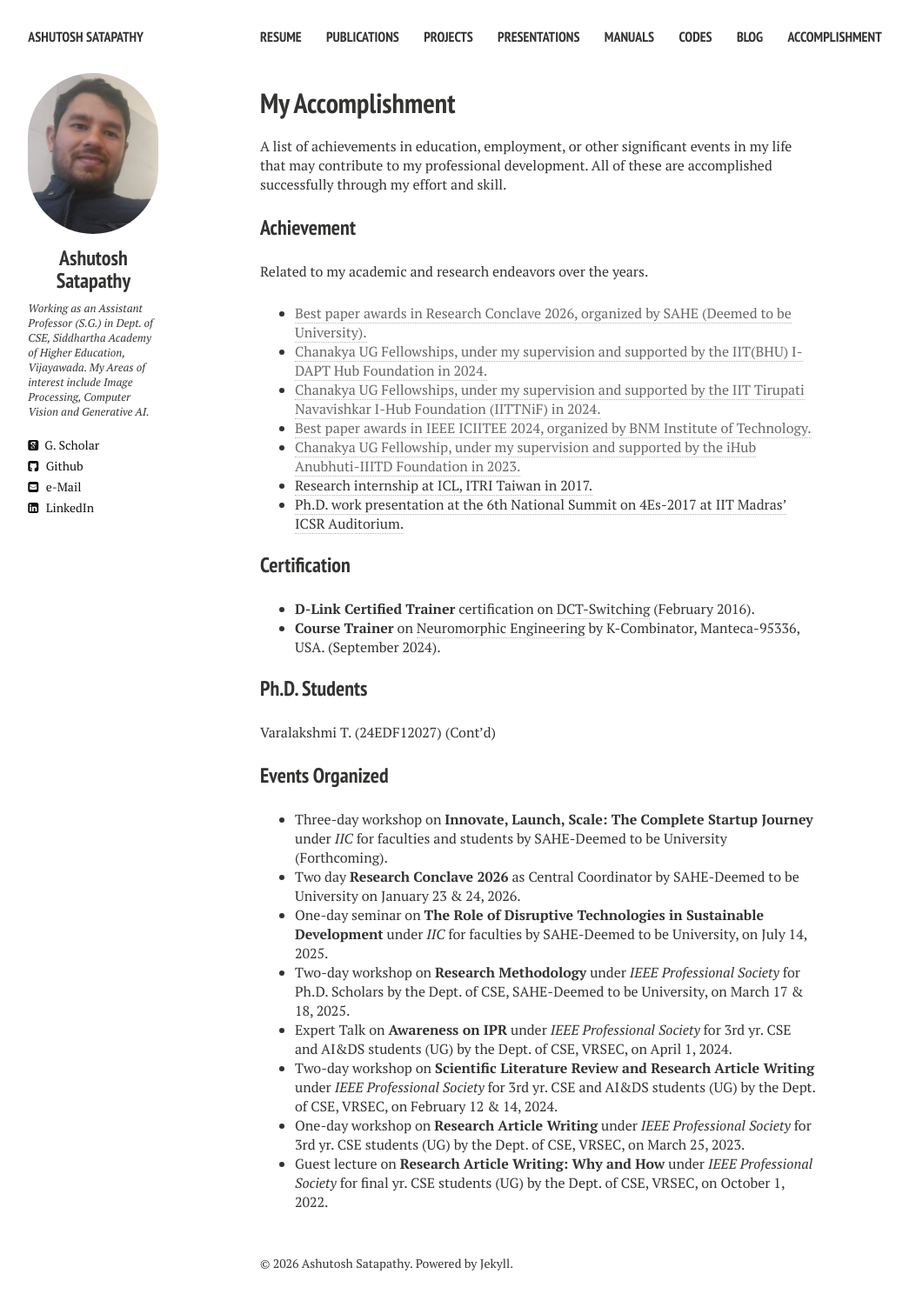
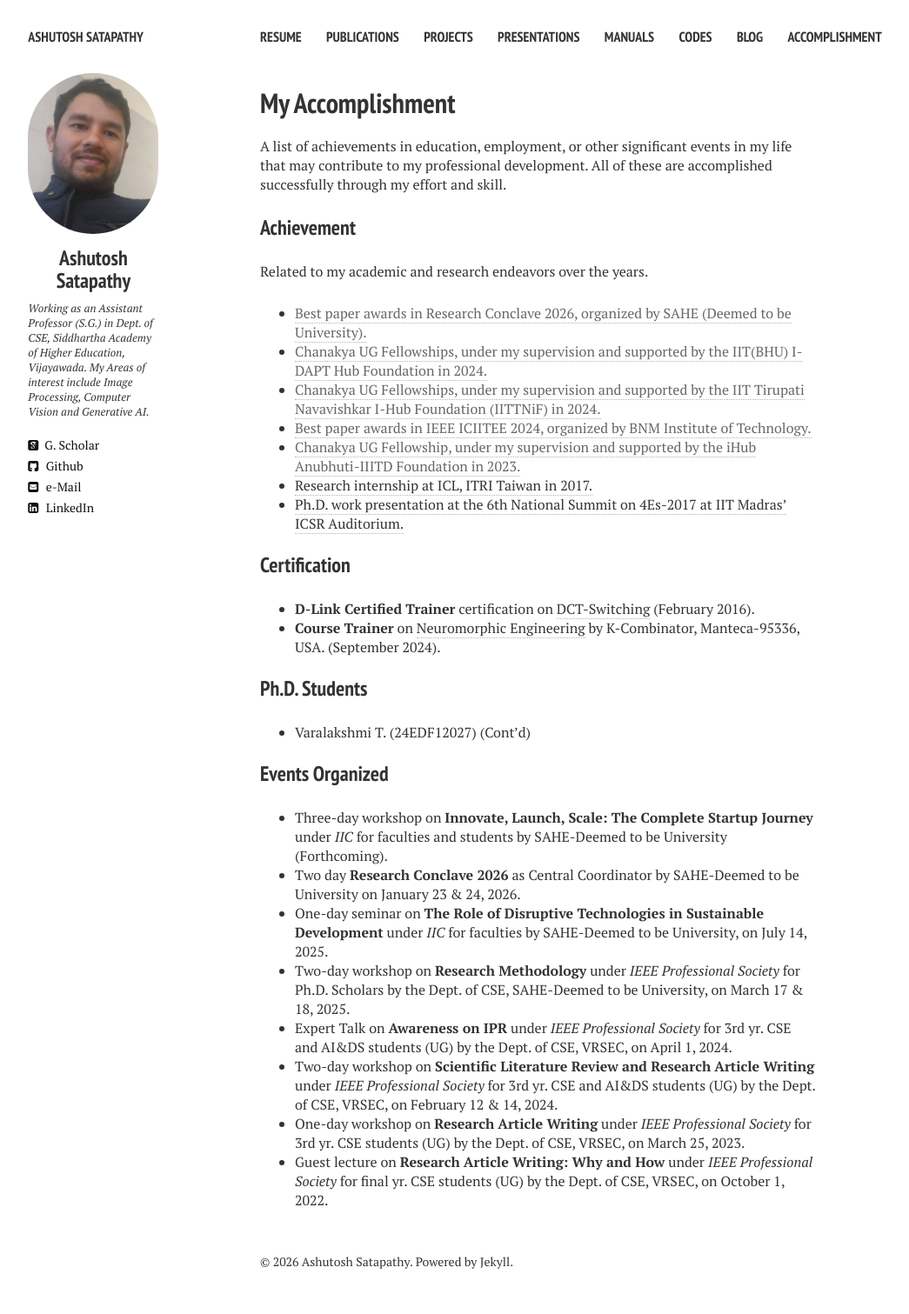
Before and after one commit to ashutoshsatapathy1990/ashutoshsatapathy1990.github.io, a Jekyll site: the page built from achievement.md, in a window 1280 px wide. Shown: the whole page at 87% size, without its empty margins (21-1066 px from the left). Built offline with Jekyll 4.4.1, drawn with Linux system fonts in a browser that asks for light colours; nearby versions of some CDN libraries.

```diff
--- a/achievement.md
+++ b/achievement.md
@@ -27,7 +27,7 @@ Related to my academic and research endeavors over the years.
 
 ### Ph.D. Students
 
-Varalakshmi T. (24EDF12027) (Cont'd)
+* Varalakshmi T. (24EDF12027) (Cont'd)
 
 ### Events Organized
 
```
